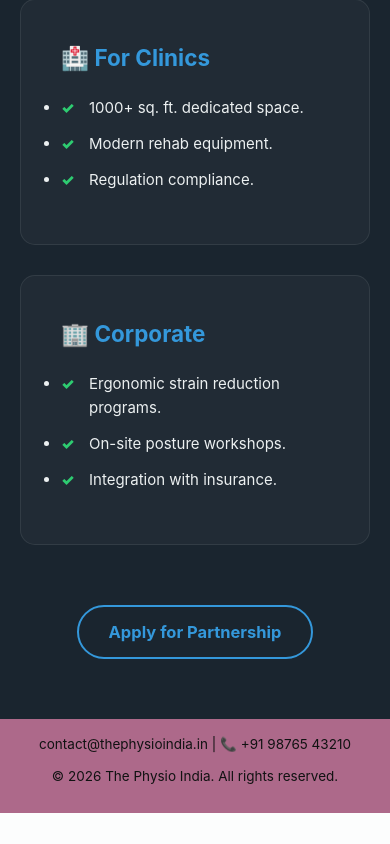
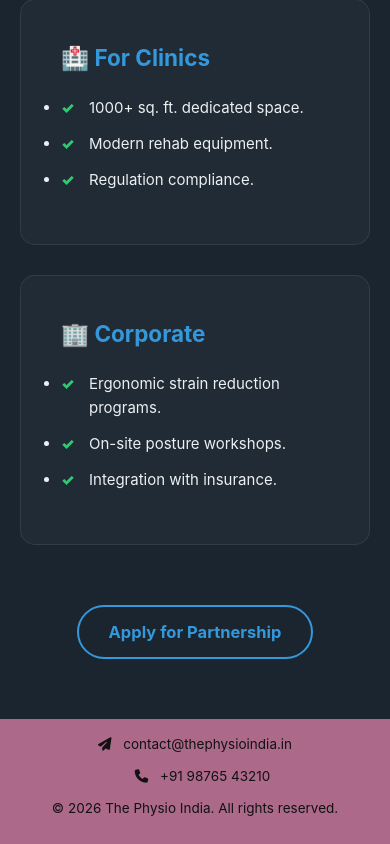
Before and after one commit to S-simab/physio-india, a React (Create React App) app: page / in a window 390 px wide. Shown: the part 7683-8527 px from the top of the page. Before the commit the page ends 8496 px from the top, so only its background shows below. Built offline with nearby package versions, Linux system fonts and the light colour scheme.

Commit message:
fix email icon & phoneiIcon

```diff
--- a/src/App.js
+++ b/src/App.js
@@ -230,7 +230,8 @@ function App() {
 
       {/* Footer */}
       <footer className="footer animate-fade-in">
-        <p> contact@thephysioindia.in | &#128222; +91 98765 43210 </p>
+        <p> <i className="fa-solid fa-paper-plane" style={{ marginRight: '8px' }}></i> contact@thephysioindia.in </p>
+        <p> <i className="fa-solid fa-phone" style={{ marginLeft: '15px', marginRight: '8px' }}></i> +91 98765 43210 </p>
         <p>&copy; 2026 The Physio India. All rights reserved.</p>
       </footer>
 
```
